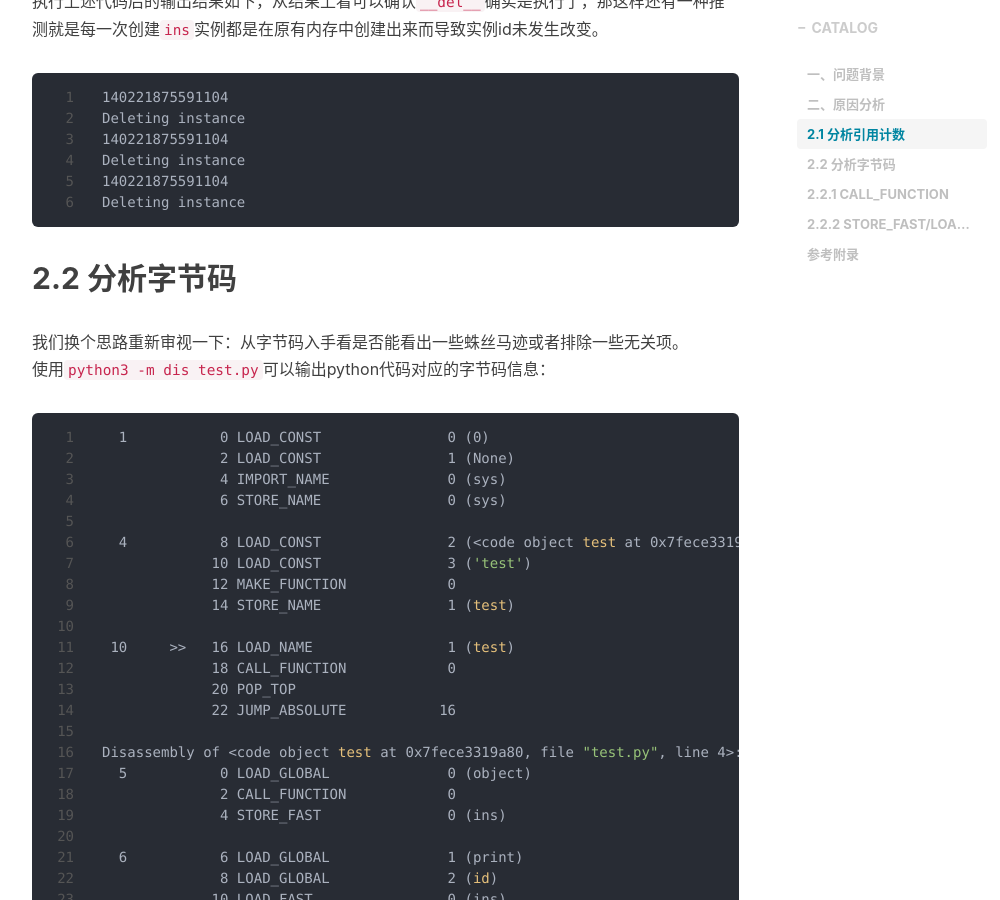
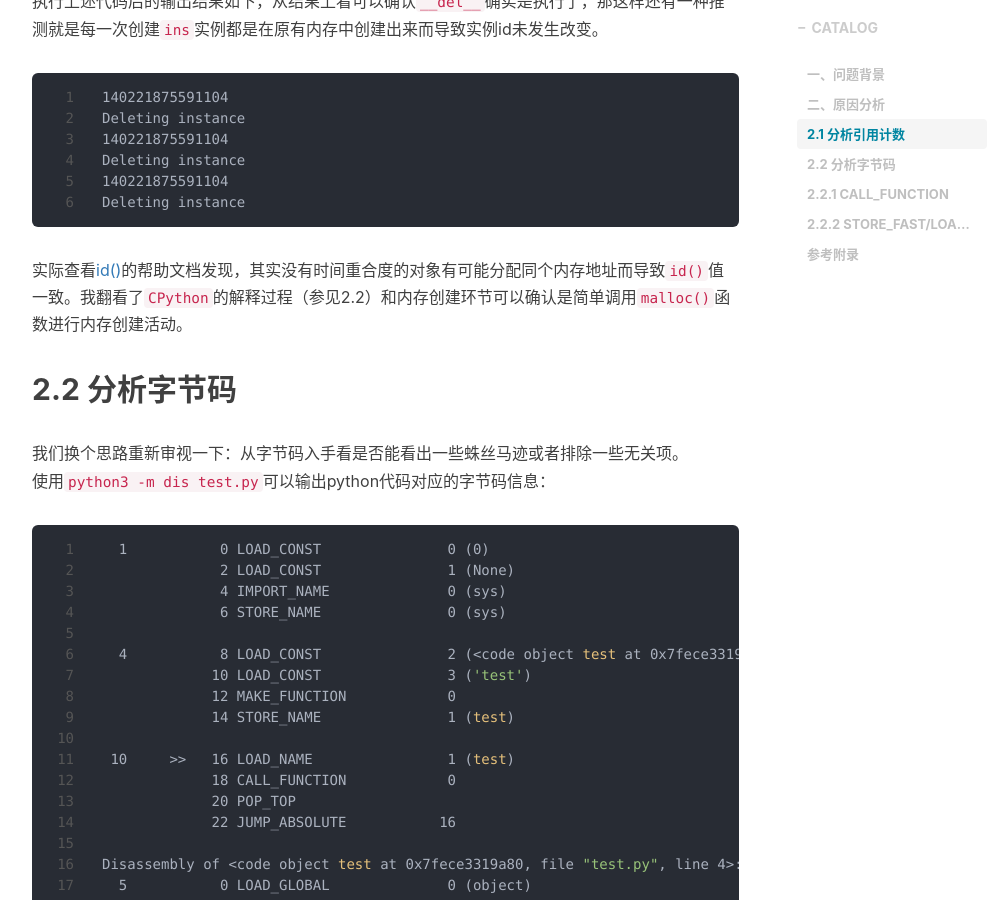
Before and after one commit to shihai1991/shihai1991.github.io, a Jekyll site: the page built from _posts/2022-06-02-python引用计数.md, in a window 1280 px wide and 900 px high, scrolled down 3131 px. Shown: the whole window, without its empty margins (233-1233 px from the left). Built offline with Jekyll 4.4.1, drawn with Linux system fonts in a browser that asks for light colours; nearby versions of some CDN libraries; comment, search, counter and statistics services are not loaded.

Commit message:
Update 2022-06-02-python引用计数.md

````diff
--- a/_posts/2022-06-02-python引用计数.md
+++ b/_posts/2022-06-02-python引用计数.md
@@ -112,6 +112,7 @@ Deleting instance
 140221875591104
 Deleting instance
 ```
+实际查看[id()](https://docs.python.org/3.10/library/functions.html#id)的帮助文档发现，其实没有时间重合度的对象有可能分配同个内存地址而导致`id()`值一致。我翻看了`CPython`的解释过程（参见2.2）和内存创建环节可以确认是简单调用`malloc()`函数进行内存创建活动。
 
 ## 2.2 分析字节码
 我们换个思路重新审视一下：从字节码入手看是否能看出一些蛛丝马迹或者排除一些无关项。
````
